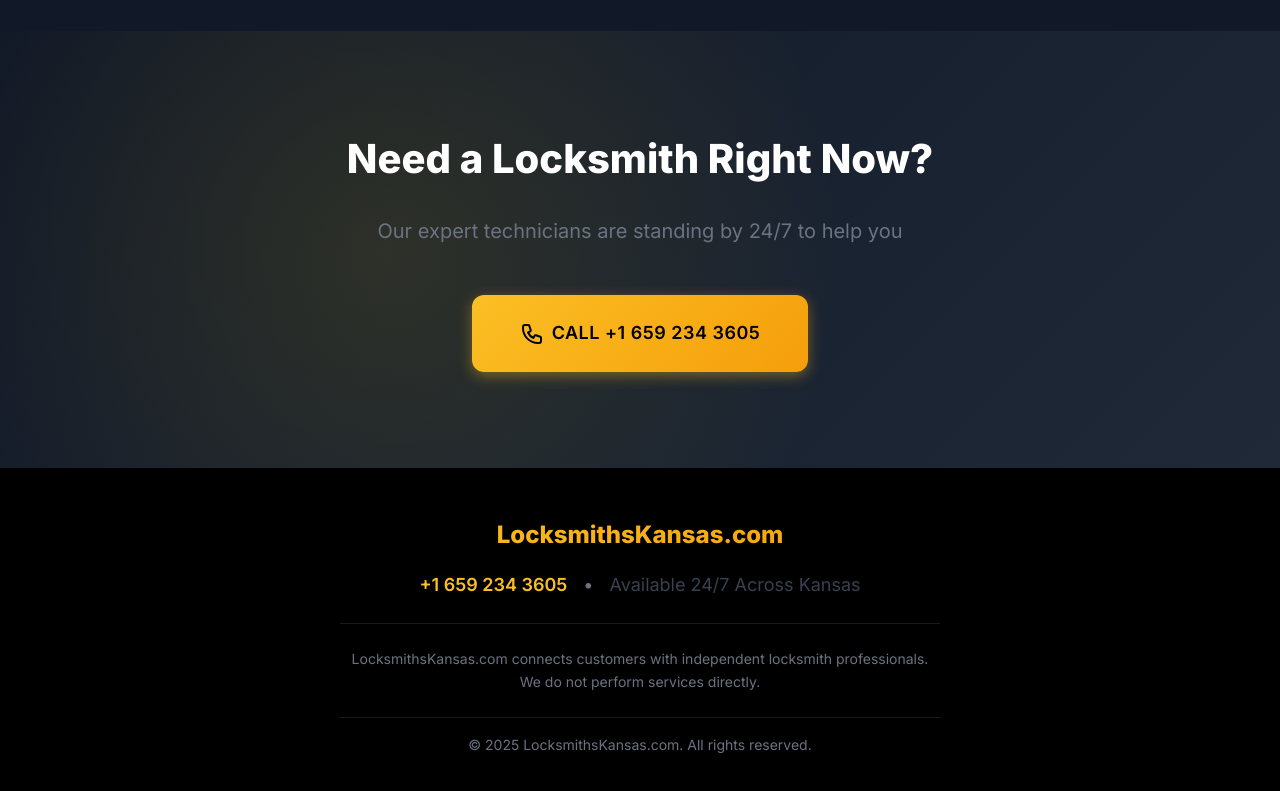
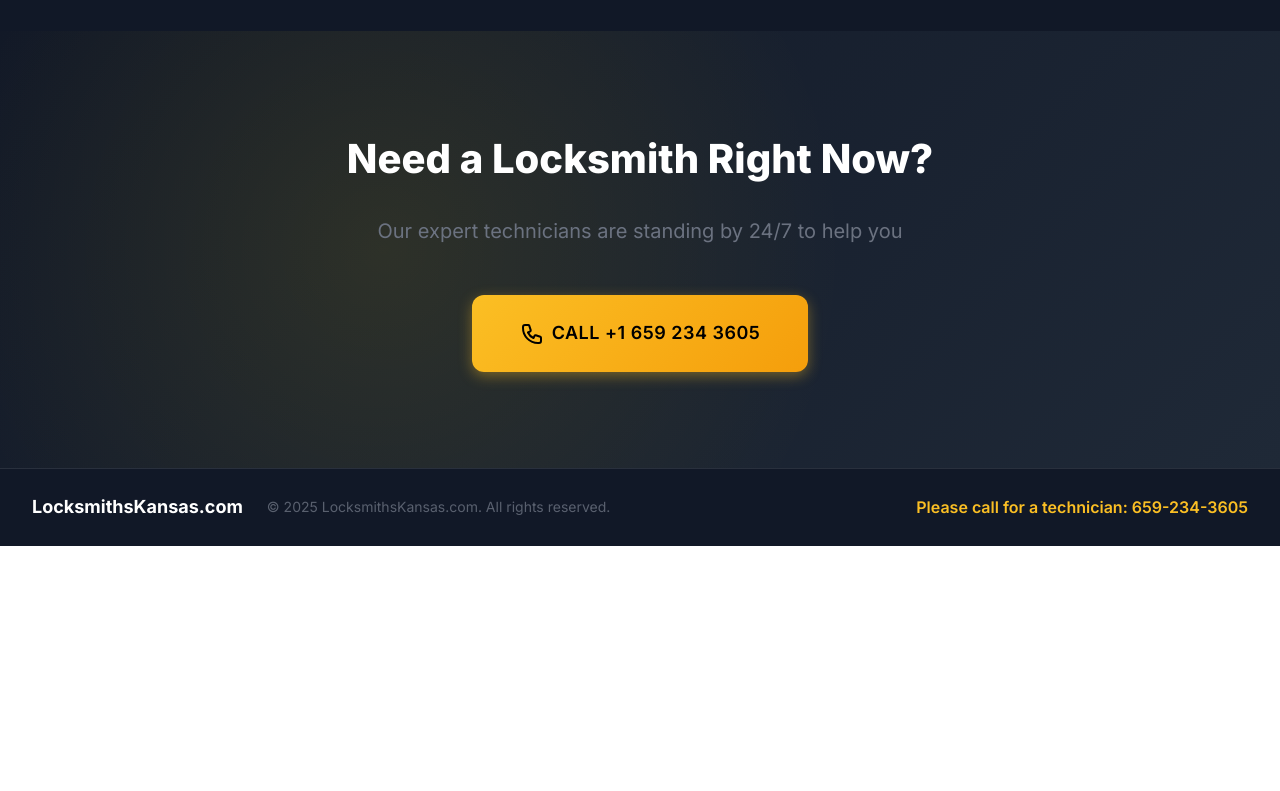
Before and after one commit to XYXTESTXYX/locksmiths-kansas, a website: page index.html in a window 1280 px wide. Shown: the part 6343-7134 px from the top of the page. After the commit the page ends 6889 px from the top, so only its background shows below. Drawn offline with Linux system fonts and the light colour scheme.

Commit message:
Update footer design (split layout) and add favicon

```diff
--- a/index.html
+++ b/index.html
@@ -15,6 +15,8 @@
     <link rel="preconnect" href="https://fonts.gstatic.com" crossorigin>
     <link href="https://fonts.googleapis.com/css2?family=Inter:wght@300;400;500;600;700;800&display=swap"
         rel="stylesheet">
+
+    <link rel="icon" href="favicon.png" type="image/png">
 
     <style>
         /* ===================================
@@ -763,35 +765,38 @@
    Footer
    =================================== */
         .footer {
-            background: var(--color-black);
-            padding: var(--spacing-xl) 0;
-            text-align: center;
+            background: var(--color-primary);
+            /* Keep dark background */
+            padding: var(--spacing-md) 0;
+            /* Reduced padding for 'small' look */
+            color: var(--color-text-muted);
+            border-top: 1px solid rgba(255, 255, 255, 0.1);
         }
 
         .footer__content {
-            max-width: 600px;
+            display: flex;
+            justify-content: space-between;
+            align-items: center;
+            max-width: var(--container-max-width);
             margin: 0 auto;
-        }
-
-        .footer__logo {
-            font-size: var(--font-size-2xl);
-            font-weight: 800;
-            background: var(--gradient-gold);
-            -webkit-background-clip: text;
-            -webkit-text-fill-color: transparent;
-            background-clip: text;
-            margin-bottom: var(--spacing-sm);
-        }
-
-        .footer__contact {
-            color: var(--color-text);
-            font-size: var(--font-size-lg);
-            margin-bottom: var(--spacing-md);
+            flex-wrap: wrap;
+            gap: var(--spacing-md);
+        }
+
+        .footer__left,
+        .footer__right {
             display: flex;
             align-items: center;
-            justify-content: center;
-            flex-wrap: wrap;
-            gap: var(--spacing-sm);
+            gap: var(--spacing-md);
+        }
+
+        .footer__logo {
+            font-size: var(--font-size-lg);
+            font-weight: 700;
+            color: var(--color-white);
+            margin: 0;
+            background: none;
+            -webkit-text-fill-color: initial;
         }
 
         .footer__phone {
@@ -804,33 +809,26 @@
             color: var(--color-gold-dark);
         }
 
-        .footer__separator {
-            color: var(--color-text-muted);
+        .footer__copyright {
+            font-size: var(--font-size-sm);
+            opacity: 0.8;
         }
 
         .footer__disclaimer {
-            color: var(--color-text-muted);
-            font-size: var(--font-size-sm);
-            margin-bottom: var(--spacing-sm);
-            line-height: 1.6;
-            padding: var(--spacing-md) 0;
-            border-top: 1px solid rgba(255, 255, 255, 0.1);
-            border-bottom: 1px solid rgba(255, 255, 255, 0.1);
-        }
-
-        .footer__copyright {
-            color: var(--color-text-muted);
-            font-size: var(--font-size-sm);
+            display: none;
+            /* Hide large disclaimer for cleaner look, or move it */
         }
 
         @media (max-width: 768px) {
-            .footer__contact {
+            .footer__content {
+                flex-direction: column;
+                text-align: center;
+            }
+
+            .footer__left,
+            .footer__right {
                 flex-direction: column;
                 gap: var(--spacing-xs);
-            }
-
-            .footer__separator {
-                display: none;
             }
         }
 
@@ -1486,17 +1484,15 @@
     <footer class="footer">
         <div class="container">
             <div class="footer__content">
-                <h3 class="footer__logo">LocksmithsKansas.com</h3>
-                <p class="footer__contact">
-                    <a href="tel:+16592343605" class="footer__phone">+1 659 234 3605</a>
-                    <span class="footer__separator">•</span>
-                    <span>Available 24/7 Across Kansas</span>
-                </p>
-                <p class="footer__disclaimer">
-                    LocksmithsKansas.com connects customers with independent locksmith professionals. We do not perform
-                    services directly.
-                </p>
-                <p class="footer__copyright">&copy; 2025 LocksmithsKansas.com. All rights reserved.</p>
+                <div class="footer__left">
+                    <h3 class="footer__logo">LocksmithsKansas.com</h3>
+                    <p class="footer__copyright">&copy; 2025 LocksmithsKansas.com. All rights reserved.</p>
+                </div>
+                <div class="footer__right">
+                    <a href="tel:+16592343605" class="footer__phone">
+                        Please call for a technician: 659-234-3605
+                    </a>
+                </div>
             </div>
         </div>
     </footer>
```
Also changed, not shown: favicon.png (added).
